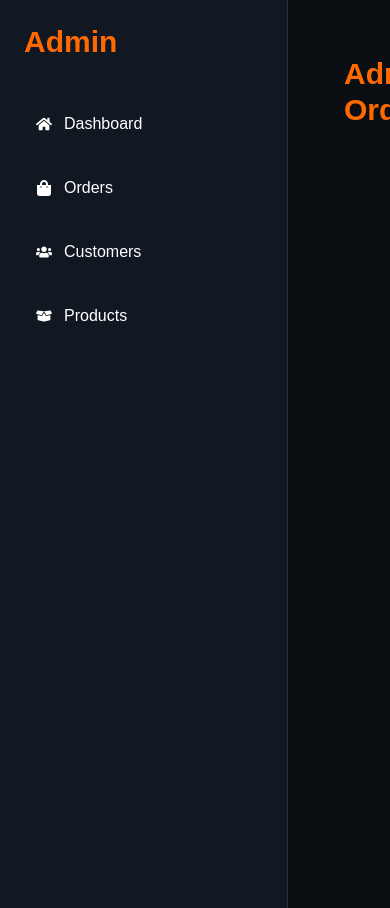
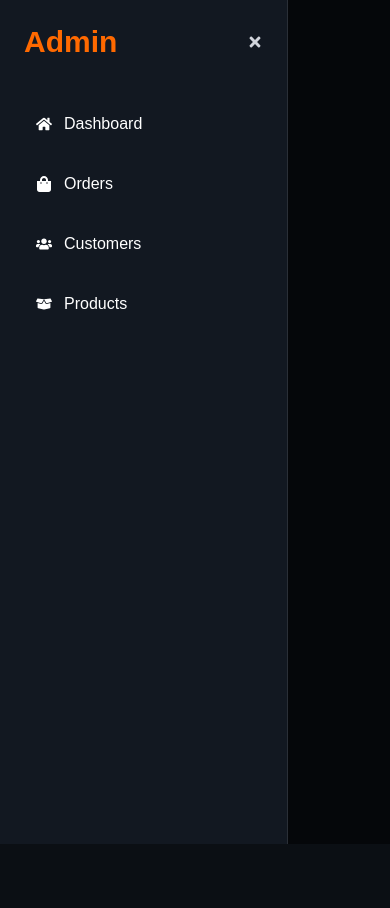
Before and after one commit to Antony-Mwangi/Auto-Genius, a Next.js app: page /admin/orders in a window 390 px wide. Built offline with nearby package versions, Linux system fonts and the light colour scheme; sample sign-in values are in the browser's storage.

Commit message:
responsive sidebar

```diff
--- a/app/components/admin/Sidebar.tsx
+++ b/app/components/admin/Sidebar.tsx
@@ -6,21 +6,64 @@ import {
   FaShoppingBag,
   FaUsers,
   FaBoxOpen,
+  FaTimes,
+  FaBars,
 } from "react-icons/fa";
+import { useState } from "react";
 
 export default function Sidebar() {
+  const [open, setOpen] = useState(true);
+
   return (
-    <aside className="w-72 bg-[#121821] border-r border-white/10 p-6">
+    <>
+      {/* MOBILE TOP BUTTON */}
+      <button
+        onClick={() => setOpen(true)}
+        className="fixed top-4 left-4 z-50 flex items-center justify-center rounded-md bg-[#121821] p-3 text-white shadow lg:hidden"
+      >
+        <FaBars />
+      </button>
 
+      {/* OVERLAY (mobile) */}
+      {open && (
+        <div
+          onClick={() => setOpen(false)}
+          className="fixed inset-0 z-40 bg-black/50 lg:hidden"
+        />
+      )}
+
+      {/* SIDEBAR */}
+      <aside
+        className={`
+          fixed top-0 left-0 z-50 h-full w-72
+          bg-[#121821] border-r border-white/10 p-6
+          transition-transform duration-300 ease-in-out
+
+          ${open ? "translate-x-0" : "-translate-x-full lg:translate-x-0"}
+        `}
+      >
+
+        {/* HEADER */}
+        <div className="flex items-center justify-between">
           <h1 className="text-3xl font-bold text-orange-500">
             Admin
           </h1>
 
-      <nav className="mt-10 space-y-4">
+          {/* CLOSE BUTTON */}
+          <button
+            onClick={() => setOpen(false)}
+            className="text-gray-300 hover:text-white lg:hidden"
+          >
+            <FaTimes />
+          </button>
+        </div>
+
+        {/* NAV */}
+        <nav className="mt-10 space-y-3">
 
           <Link
             href="/admin"
-          className="flex items-center gap-3 p-3 rounded-lg hover:bg-white/5"
+            className="flex items-center gap-3 rounded-lg p-3 transition hover:bg-white/5"
           >
             <FaHome />
             Dashboard
@@ -28,7 +71,7 @@ export default function Sidebar() {
 
           <Link
             href="/admin/orders"
-          className="flex items-center gap-3 p-3 rounded-lg hover:bg-white/5"
+            className="flex items-center gap-3 rounded-lg p-3 transition hover:bg-white/5"
           >
             <FaShoppingBag />
             Orders
@@ -36,7 +79,7 @@ export default function Sidebar() {
 
           <Link
             href="/admin/customers"
-          className="flex items-center gap-3 p-3 rounded-lg hover:bg-white/5"
+            className="flex items-center gap-3 rounded-lg p-3 transition hover:bg-white/5"
           >
             <FaUsers />
             Customers
@@ -44,14 +87,14 @@ export default function Sidebar() {
 
           <Link
             href="/admin/products"
-          className="flex items-center gap-3 p-3 rounded-lg hover:bg-white/5"
+            className="flex items-center gap-3 rounded-lg p-3 transition hover:bg-white/5"
           >
             <FaBoxOpen />
             Products
           </Link>
 
         </nav>
-
       </aside>
+    </>
   );
 }
```
Lines whose indentation alone changed are shown as unchanged.
